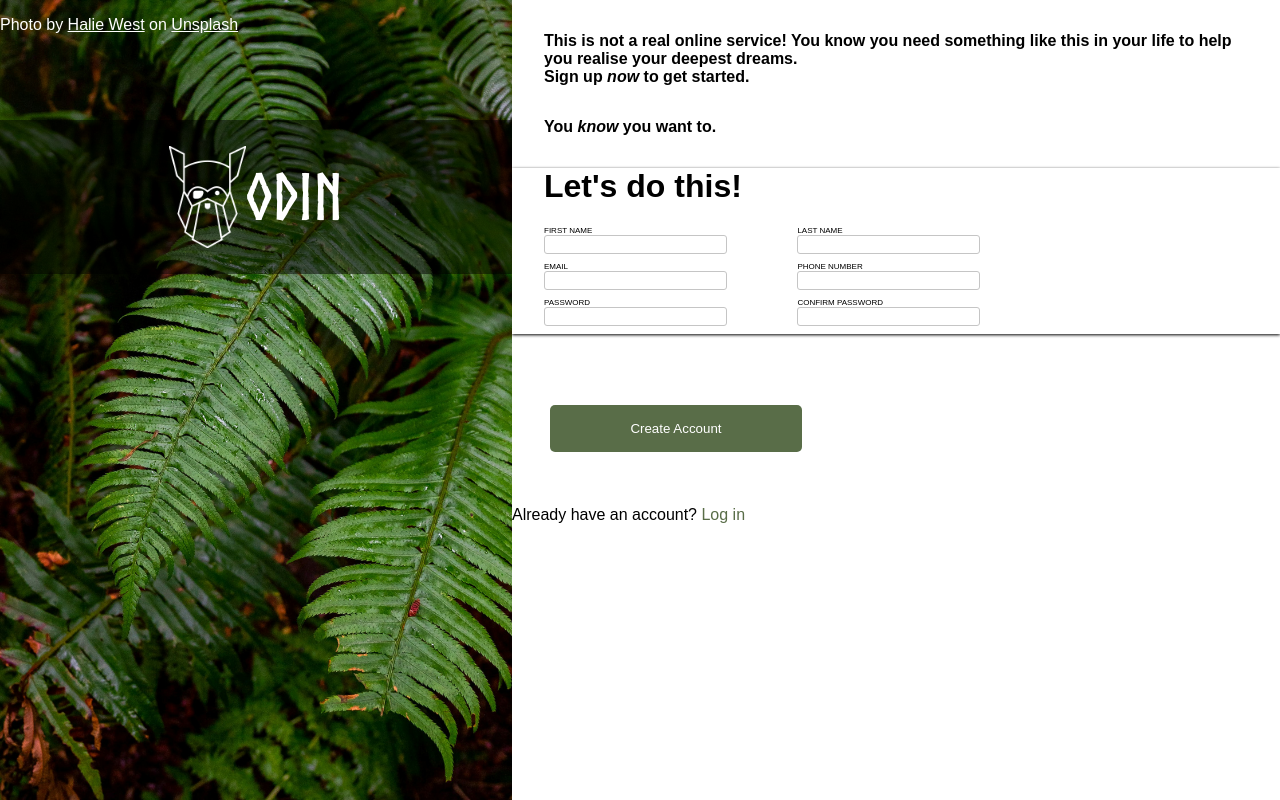
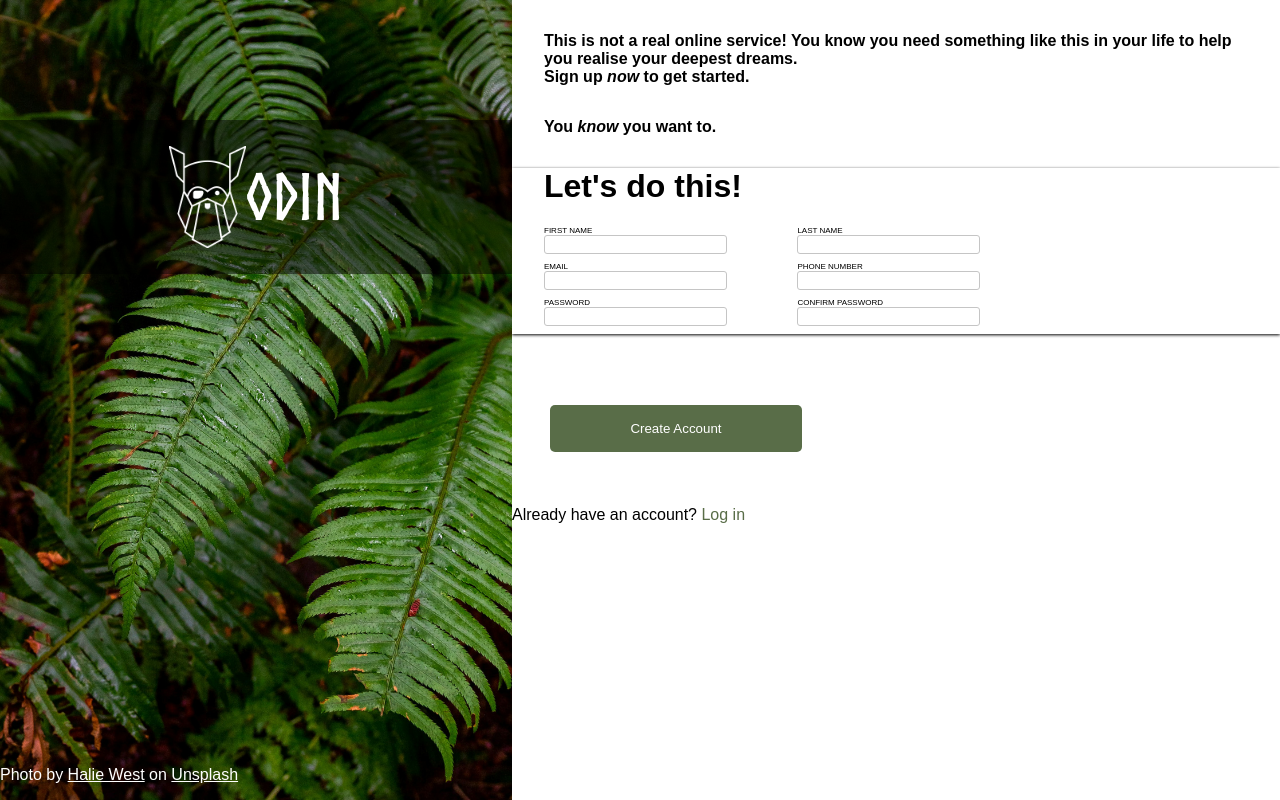
Before and after one commit to DFerre12/formApp, a plain HTML site: page index.html in a window 1280 px wide. Drawn offline with Linux system fonts and the light colour scheme.

Commit message:
Moved footer to bottom of page

```diff
--- a/index.html
+++ b/index.html
@@ -12,9 +12,11 @@
         <img src="img/odin-lined.png" id="logo" />
         <h1 id="logoTxt">ODIN</h1>
       </div>
-      <p id="creditText">
-        Photo by <a class="link">Halie West</a> on <a class="link">Unsplash</a>
-      </p>
+      <footer>
+        <p id="creditText">
+          Photo by <a class="link">Halie West</a> on <a class="link">Unsplash</a>
+        </p>
+      </footer>
     </div>
 
     <div id="main">
@@ -83,7 +85,7 @@
         </form>
       </div>
       <div id="">
-        <button type="submit" id="submitBtn">Create Account</button>
+        <button type="submit" onclick="checkpws()" id="submitBtn">Create Account</button>
         <p id="footerText">
           Already have an account? <a id="loginLink">Log in</a>
         </p>
--- a/style.css
+++ b/style.css
@@ -119,3 +119,9 @@ form {
 #loginLink {
   color: #596d48;
 }
+
+
+footer {
+  position: fixed;
+  bottom: 0;
+}
```
